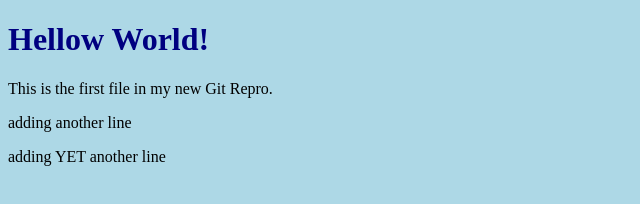
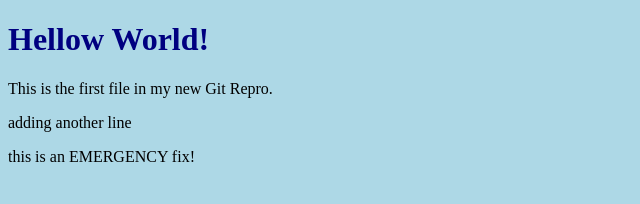
Before and after one commit to RichardW23/W3-Hello-World, a plain HTML site: page index.html in a window 1280 px wide. Shown: the full height of the page, 0-640 px from the left. Drawn offline with Linux system fonts and the light colour scheme.

Commit message:
EMERGWNCY fix!

```diff
--- a/index.html
+++ b/index.html
@@ -9,7 +9,7 @@
 	<h1>Hellow World!</h1>
 	<p>This is the first file in my new Git Repro.</p>
 	<p>adding another line</p>
-	<p>adding YET another line</p>
+	<p>this is an EMERGENCY fix!</p>
 
 </body>
 </html>
```
